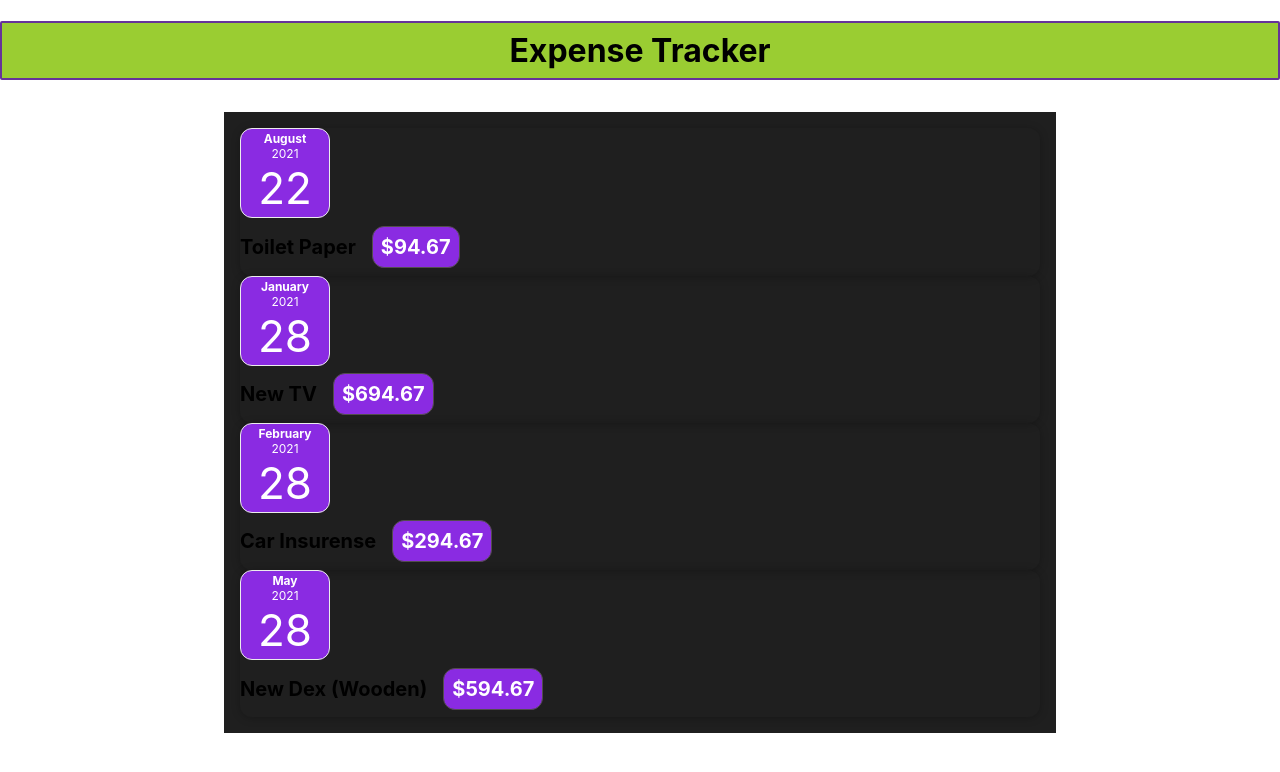
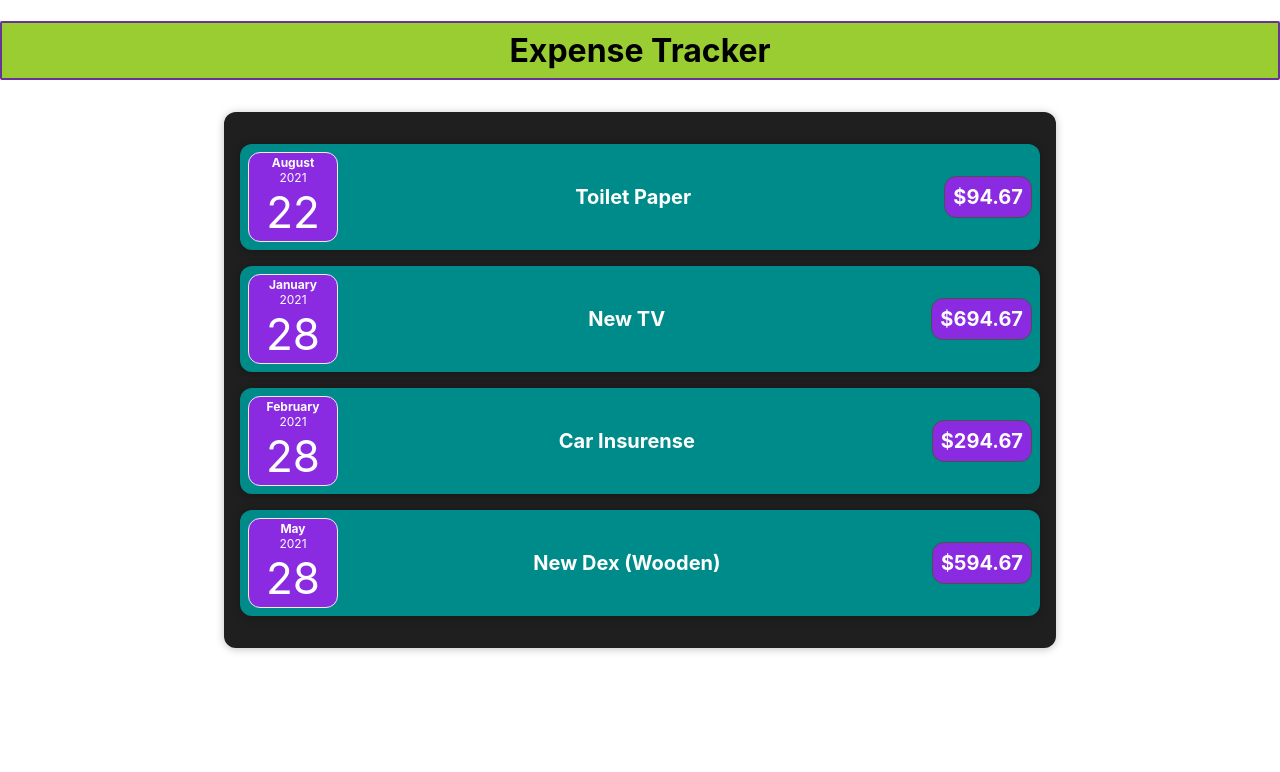
Before and after one commit to 404Bappy/expense-tracker-app, a React (Create React App) app: page / in a window 1280 px wide. Shown: the top 772 px of the page. Built offline with nearby package versions, Linux system fonts and the light colour scheme.

Commit message:
first commit

```diff
--- a/src/Components/Card.js
+++ b/src/Components/Card.js
@@ -2,8 +2,9 @@
 import './Card.css';
 
 const Card = (props) => {
+    const classes = 'card ' + props.className;
     return (
-        <div className='card'>
+        <div className={classes}>
             {props.children}
         </div>
     );
--- a/src/Components/Expenses.js
+++ b/src/Components/Expenses.js
@@ -1,17 +1,18 @@
 import React from 'react';
+import Card from './Card';
 import ExpenseItem from './ExpenseItem';
 import './Expenses.css';
 
 
 const Expenses = (props) => {
     return (
-        <div className='expenses'>
+        <Card className='expenses'>
             <ExpenseItem title={props.item[0].title} amount={props.item[0].amount} date={props.item[0].date}></ExpenseItem>
             <ExpenseItem title={props.item[1].title} amount={props.item[1].amount} date={props.item[1].date}></ExpenseItem>
             <ExpenseItem title={props.item[2].title} amount={props.item[2].amount} date={props.item[2].date}></ExpenseItem>
             <ExpenseItem title={props.item[3].title} amount={props.item[3].amount} date={props.item[3].date}></ExpenseItem>
 
-        </div>
+        </Card>
     );
 };
 
```
